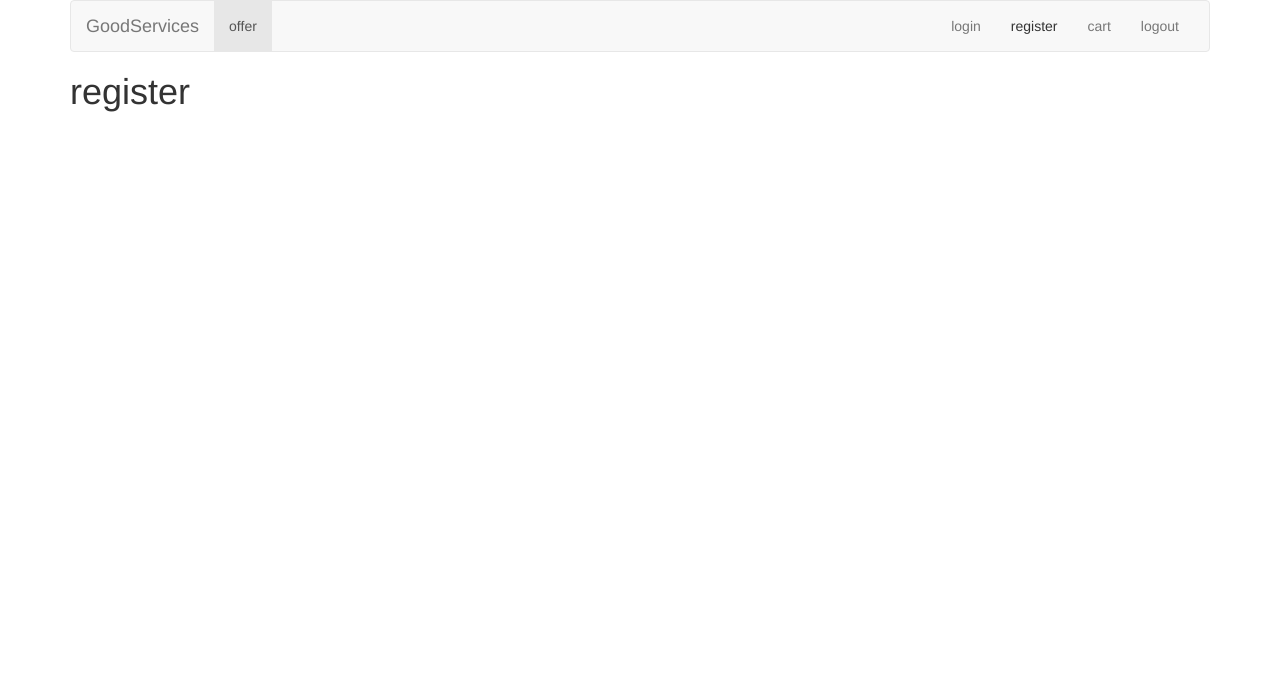
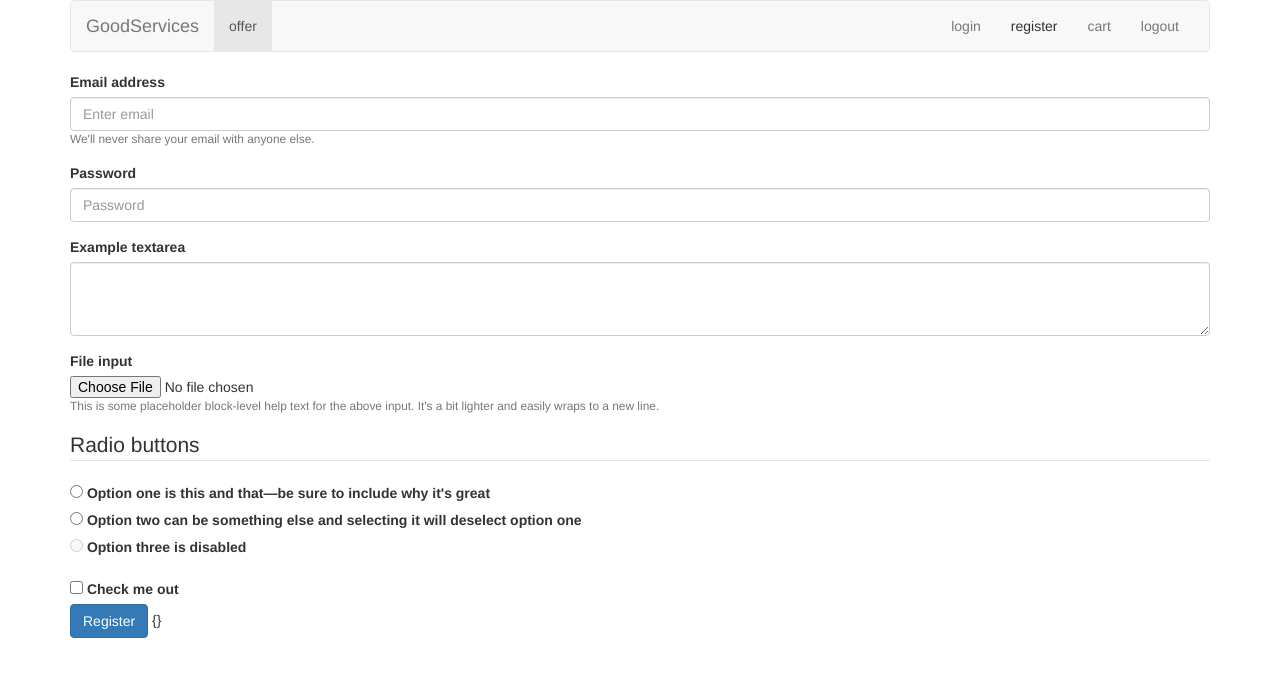
Before and after one commit to SushantUiDev/register-vehicle, a website: page index.html in a window 1280 px wide. Both pictures are taken after a click on the item "register". Drawn offline with nearby package versions, Linux system fonts and the light colour scheme.

Commit message:
register model added

```diff
--- a/app/register/register.js
+++ b/app/register/register.js
@@ -1,3 +1,12 @@
 (function(){
 	angular.module("register",[]);
+
+
+	angular.module("register")
+	.config(function(){
+		console.log("i am register module config() method..");
+	})
+	.run(function(){
+		console.log("i am register module run() method ..");
+	});
 })();
--- a/app/register/register.tpl.html
+++ b/app/register/register.tpl.html
@@ -1 +1,49 @@
-<h1>register</h1>
+<form ng-controller="registerCtrl as rc">
+  <div class="form-group">
+    <label for="email">Email address</label>
+    <input type="email" class="form-control" id="email" ng-model="rc.user.email"  aria-describedby="emailHelp" placeholder="Enter email">
+    <small id="emailHelp" class="form-text text-muted">We'll never share your email with anyone else.</small>
+  </div>
+  <div class="form-group">
+    <label for="password">Password</label>
+    <input type="password" class="form-control" ng-model="rc.user.password" name="password" id="password" placeholder="Password">
+  </div>
+  <div class="form-group">
+    <label for="textarea">Example textarea</label>
+    <textarea class="form-control" id="textarea" name="textarea" ng-model="rc.user.textarea" rows="3"></textarea>
+  </div>
+  <div class="form-group">
+    <label for="inputFile">File input</label>
+    <input type="file" class="form-control-file" id="inputFile" name="inputFile" ng-model="rc.user.inputFile"   aria-describedby="fileHelp">
+    <small id="fileHelp" class="form-text text-muted">This is some placeholder block-level help text for the above input. It's a bit lighter and easily wraps to a new line.</small>
+  </div>
+  <fieldset class="form-group">
+    <legend>Radio buttons</legend>
+    <div class="form-check">
+      <label class="form-check-label">
+        <input type="radio" class="form-check-input" name="optionsRadios" id="optionsRadios" ng-model="rc.user.optionsRadios" value="option1" checked>
+        Option one is this and that&mdash;be sure to include why it's great
+      </label>
+    </div>
+    <div class="form-check">
+    <label class="form-check-label">
+        <input type="radio" class="form-check-input" name="optionsRadios" id="optionsRadios2" ng-model="rc.user.optionsRadios" value="option2">
+        Option two can be something else and selecting it will deselect option one
+      </label>
+    </div>
+    <div class="form-check disabled">
+    <label class="form-check-label">
+        <input type="radio" class="form-check-input" name="optionsRadios" id="optionsRadios3" ng-model="rc.user.optionsRadios" value="option3" disabled>
+        Option three is disabled
+      </label>
+    </div>
+  </fieldset>
+  <div class="form-check">
+    <label class="form-check-label">
+      <input type="checkbox" name="term" id="term" ng-model="rc.user.term" class="form-check-input">
+      Check me out
+    </label>
+  </div>
+  <button type="submit" class="btn btn-primary">Register</button>
+	{{rc.user}}
+</form>
--- a/app/register/registerCtrl.js
+++ b/app/register/registerCtrl.js
@@ -1,9 +1,17 @@
 (function(){
+
+	function registerCtrlFn(){
+		var vm=this;
+		vm.user={
+
+		}
+
+		vm.register=function(){
+			console.log(vm.user);
+		}
+
+	}
+
 	angular.module("register")
-	.config(function(){
-		console.log("i am register module config() method..");
-	})
-	.run(function(){
-		console.log("i am register module run() method ..");
-	});
+	.controller("registerCtrl",[registerCtrlFn]);
 })();
```
